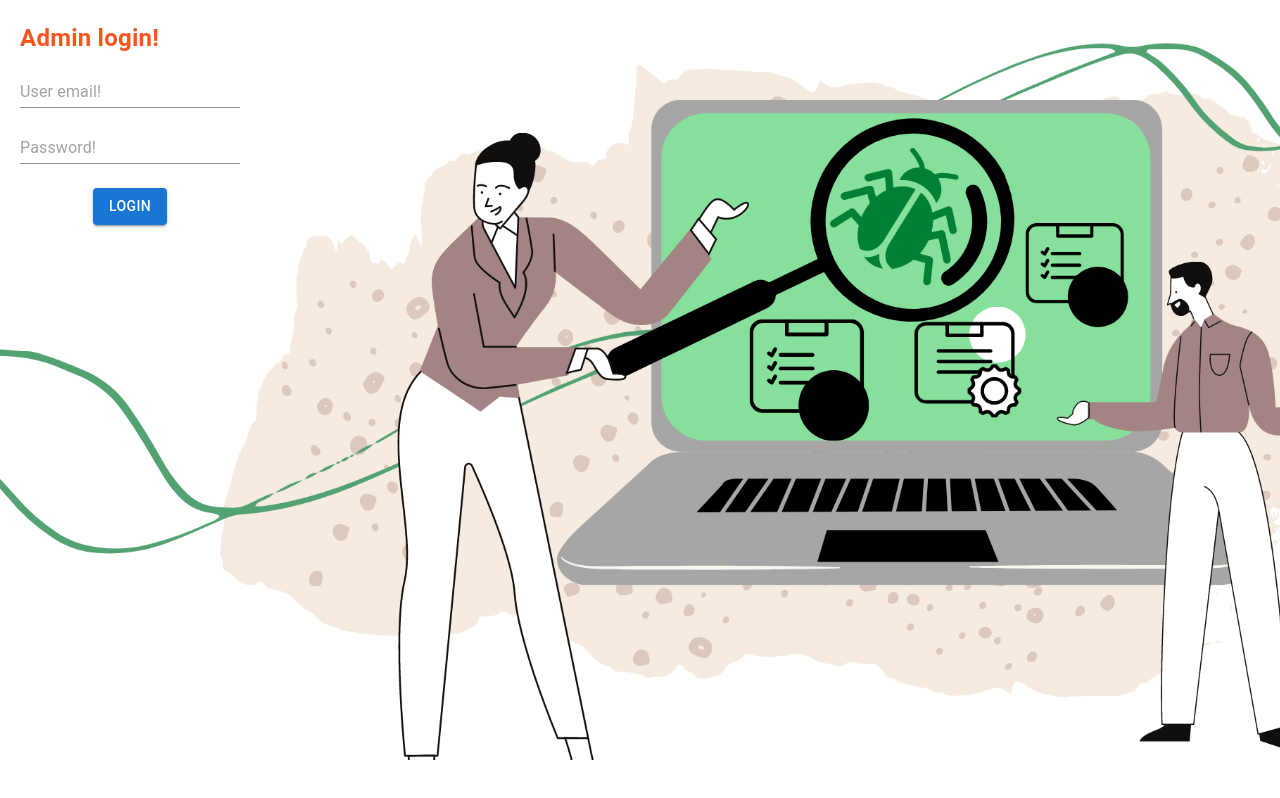
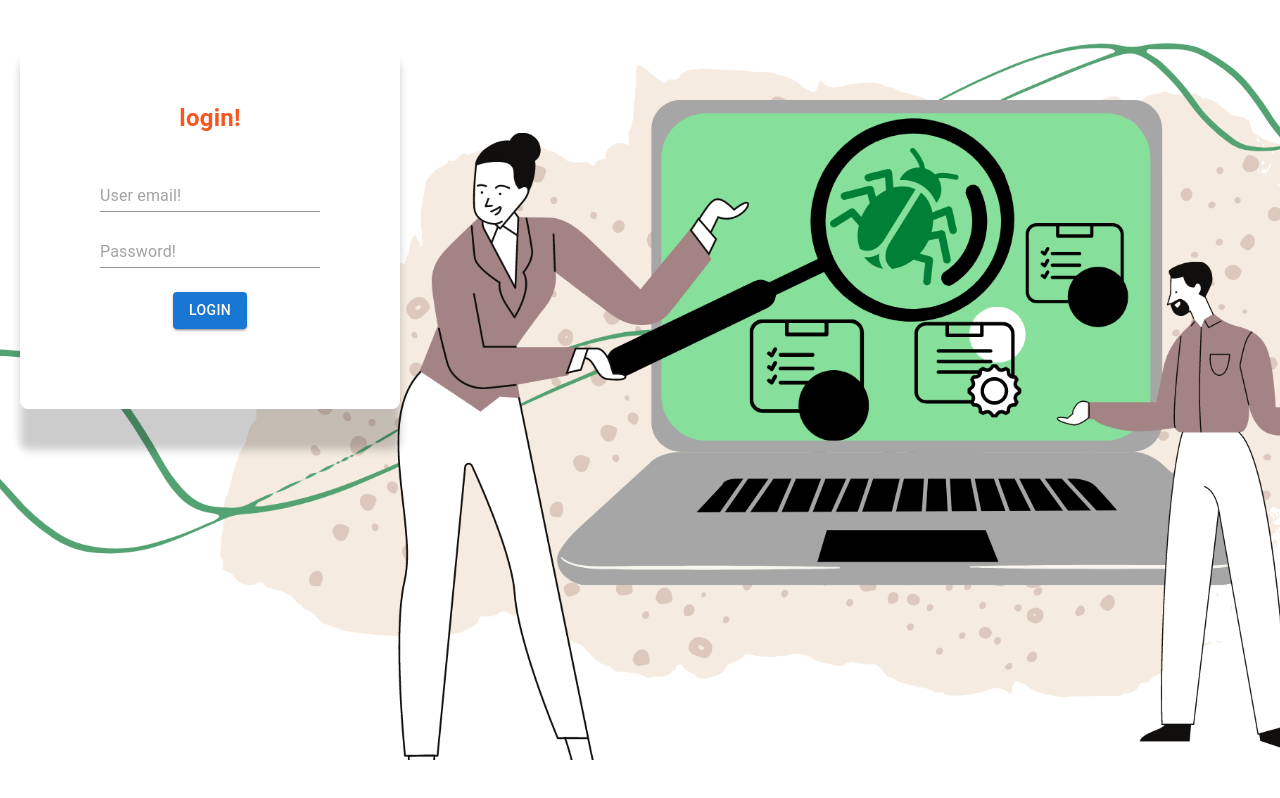
Before and after one commit to onlykartik/AllMost100-, a React (Create React App) app in the folder allmost100/100fontend/: page /admin in a window 1280 px wide. Built offline with nearby package versions, Linux system fonts and the light colour scheme.

Commit message:
changed login ui

```diff
--- a/allmost100/100fontend/src/Scences/login/AdminLogin.jsx
+++ b/allmost100/100fontend/src/Scences/login/AdminLogin.jsx
@@ -26,7 +26,6 @@ function AdminLogin() {
 
   return (
     <Box style={containerStyle}>
-      <Typography style={labelStyle}>Admin login!</Typography>
       <Login />
     </Box>
   );
--- a/allmost100/100fontend/src/Scences/login/UserLogin.jsx
+++ b/allmost100/100fontend/src/Scences/login/UserLogin.jsx
@@ -1,4 +1,4 @@
-import login from "/Users/karterreddy/Production Apps/AllMost100/allmost100/100fontend/src/Login.png";
+import login from  "/Users/karterreddy/Production Apps/AllMost100/allmost100/100fontend/src/Login.png";
 import Login from "./index";
 const { Box, Typography } = require("@mui/material");
 
@@ -21,12 +21,12 @@ const { Box, Typography } = require("@mui/material");
     fontSize: "24px",
     fontWeight: "bold",
     marginBottom: "20px",
+    paddingLeft : "50px"
   };
 
 function UserLogin(){
     return(
         <Box style={containerStyle}>
-            <Typography style={labelStyle}>User login!</Typography>
             <Login/>
         </Box>
     )
--- a/allmost100/100fontend/src/Scences/login/index.jsx
+++ b/allmost100/100fontend/src/Scences/login/index.jsx
@@ -1,4 +1,5 @@
-import { Box, Button, Input, Stack } from "@mui/material";
+
+import { Box, Button, Input, Stack, Typography } from "@mui/material";
 import { useNavigate } from "react-router-dom";
 import { useSetRecoilState } from "recoil";
 import { logedInUser } from "../../recoil_state";
@@ -6,7 +7,12 @@ import { logedInUser } from "../../recoil_state";
 
 const formStyle = {
   alignItems: "center",
+  boxShadow: "0 41px 8px rgba(0, 0, 0, 0.2)", // Adjust the color and opacity as needed
+  borderRadius: "8px", // Optional: To round the corners
+  padding : "80px",
+  background: "#ffffff"
 };
+const labelStyle = {color: "#f9561f",fontSize: "24px",fontWeight: "bold",marginBottom: "20px"};
 
 function Login() {
     const navigate = useNavigate();
@@ -33,6 +39,7 @@ function Login() {
             }),
           }) .then((res) => {
     if (!res.ok) {
+      alert("Incorrect");
       throw new Error(`HTTP error! Status: ${res.status}`);
     }
     return res.json();
@@ -51,7 +58,8 @@ function Login() {
                   user : "VP Fancy Admin",
                   access:"admin",
                   email,
-                })
+                });
+                alert("Success")
                 navigate("/admin/newsubjects")
 
 
@@ -67,8 +75,7 @@ function Login() {
                   user : "T-REX User",
                   access :"user",
                   email,
-                })
-
+                });
                 navigate("/ticket/dashboard")
             }
           }).catch(e=>{
@@ -80,7 +87,8 @@ function Login() {
         }}
       >
 
-        <Stack spacing={3} sx={formStyle}>
+        <Stack spacing={3} sx={formStyle }>
+        <Typography textAlign={"center"} style={labelStyle}> login!</Typography>
           <Input placeholder="User email!" required />
           <Input placeholder="Password!" required />
           <Button variant="contained" type="submit" size="medium">
--- a/allmost100/100fontend/src/home_page/index.js
+++ b/allmost100/100fontend/src/home_page/index.js
@@ -6,7 +6,6 @@ function Home() {
   const navigate = useNavigate();
 
   const containerStyle = {
-    margin: "50px",
     padding: "20px",
     backgroundImage: `url(${homeBGV})`, // Replace with the path to your image
     backgroundSize: "cover",
@@ -19,17 +18,12 @@ function Home() {
     alignItems: "flex-end", // Align to the right
   };
 
-  const labelStyle = {
-    color: "#f9561f",
-    fontSize: "24px",
-    fontWeight: "bold",
-    marginBottom: "20px",
-  };
+  const labelStyle = {color: "#f9561f",fontSize: "24px",fontWeight: "bold",marginBottom: "20px"};
 
   return (
     <Box style={containerStyle}>
       <Typography style={labelStyle}>Welcome to AllMost100 App!</Typography>
-      <Stack spacing={2} alignItems="center">
+      <Stack spacing={2} alignItems="center" >
         <Button
           variant="contained"
           size="large"
@@ -39,15 +33,7 @@ function Home() {
         >
           USER Login
         </Button>
-        <Button
-          variant="contained"
-          size="large"
-          onClick={() => {
-            navigate("/admin");
-          }}
-        >
-          ADMIN Login
-        </Button>
+        <Button  variant="contained" size="large" onClick={() => {navigate("/admin");}}>ADMIN Login</Button>
       </Stack>
     </Box>
   );
```
